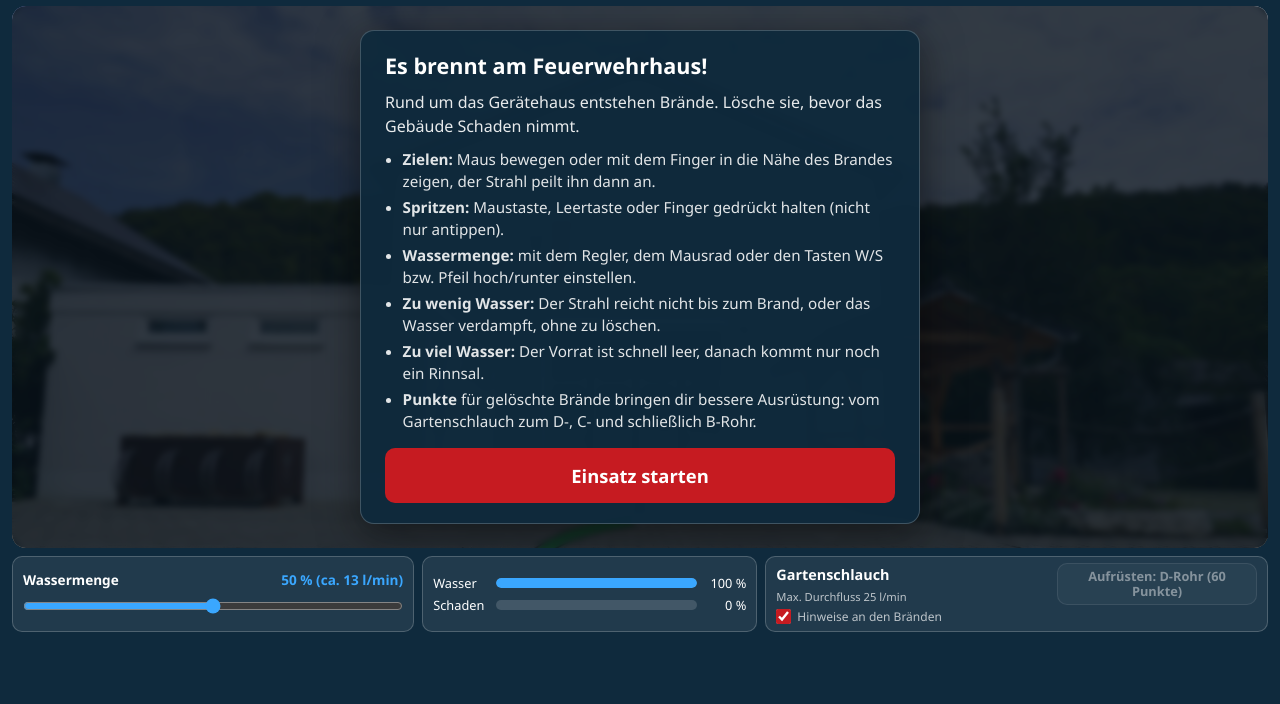
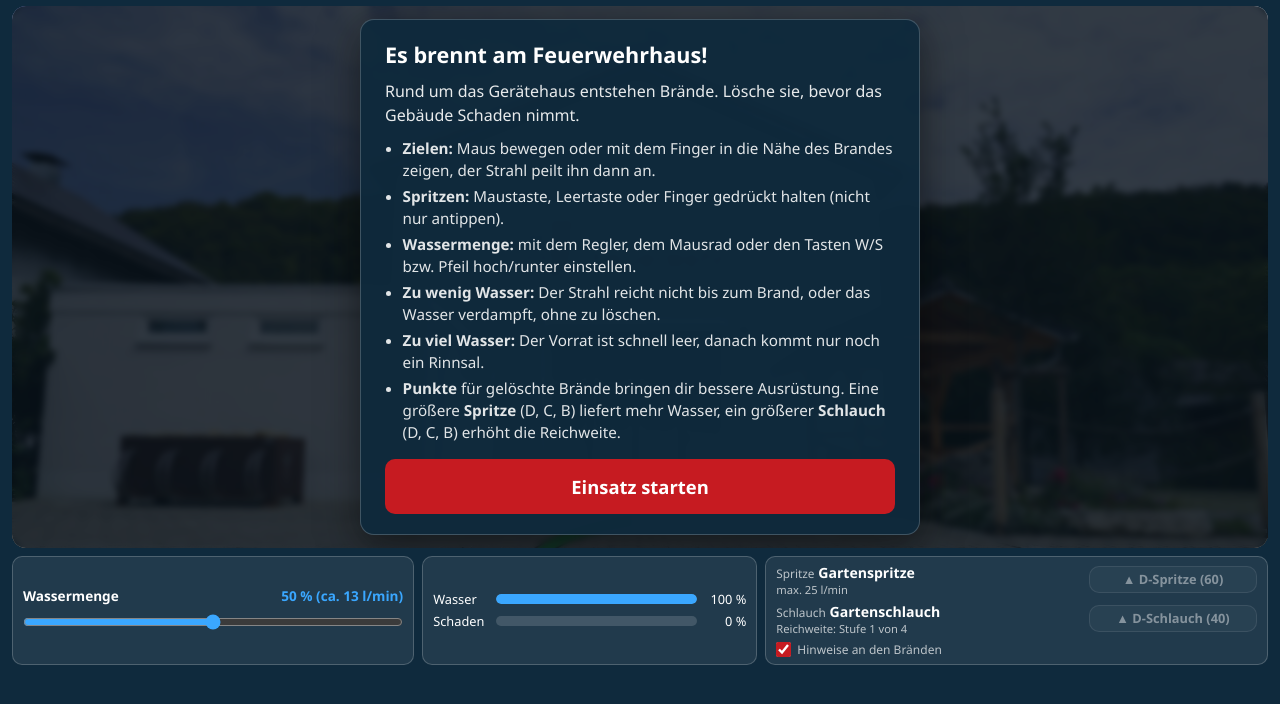
Before and after one commit to haStrauss/ffw, an ASP.NET Core app: page /loeschspiel in a window 1280 px wide. Shown: the part 42-746 px from the top of the page. Run offline with ASP.NET Core 8, Linux system fonts and the light colour scheme; the project's own start-up code is not run, and a stand-in starts its controllers and pages; some libraries are stand-ins or nearby versions.

Commit message:
Löschspiel: zwei getrennte Ausbau-Reihen (Spritze und Schlauch)
Statt einer gemeinsamen Ausrüstungsstufe gibt es jetzt zwei unabhängige Reihen:
- Spritze (Garten, D, C, B): mehr Wassermenge, größerer Tank, Tank wird beim Kauf gefüllt
- Schlauch (Garten, D, C, B): größere Reichweite, neue Brände entstehen entsprechend weiter weg

Je Reihe ein eigener Aufrüsten-Knopf mit eigenen Kosten, Anzeige und Kaufton.

Co-Authored-By: Claude Sonnet 5.5 <noreply@anthropic.com>
Claude-Session: https://claude.ai/code/session_01A32TQxXBh54oahMUfXNgPz

```diff
--- a/ffw/Pages/Loeschspiel.cshtml
+++ b/ffw/Pages/Loeschspiel.cshtml
@@ -51,7 +51,7 @@
                             <li><strong>Wassermenge:</strong> mit dem Regler, dem Mausrad oder den Tasten W/S bzw. Pfeil hoch/runter einstellen.</li>
                             <li><strong>Zu wenig Wasser:</strong> Der Strahl reicht nicht bis zum Brand, oder das Wasser verdampft, ohne zu löschen.</li>
                             <li><strong>Zu viel Wasser:</strong> Der Vorrat ist schnell leer, danach kommt nur noch ein Rinnsal.</li>
-                            <li><strong>Punkte</strong> für gelöschte Brände bringen dir bessere Ausrüstung: vom Gartenschlauch zum D-, C- und schließlich B-Rohr.</li>
+                            <li><strong>Punkte</strong> für gelöschte Brände bringen dir bessere Ausrüstung. Eine größere <strong>Spritze</strong> (D, C, B) liefert mehr Wasser, ein größerer <strong>Schlauch</strong> (D, C, B) erhöht die Reichweite.</li>
                         </ul>
                     </div>
                     <button type="button" id="overlay-start" class="knopf knopf-gross">Einsatz starten</button>
@@ -79,9 +79,16 @@
             </div>
 
             <div class="feld ausruestung">
-                <div class="geraet-name" id="geraet-name">Gartenschlauch</div>
-                <div class="geraet-daten" id="geraet-daten"></div>
-                <button type="button" id="btn-upgrade" class="knopf" disabled>Aufrüsten</button>
+                <div class="ausbau">
+                    <div class="ausbau-name"><span class="ausbau-art">Spritze</span> <strong id="spritze-name">Gartenspritze</strong></div>
+                    <div class="ausbau-daten" id="spritze-daten"></div>
+                    <button type="button" id="btn-upgrade-spritze" class="knopf" disabled>Aufrüsten</button>
+                </div>
+                <div class="ausbau">
+                    <div class="ausbau-name"><span class="ausbau-art">Schlauch</span> <strong id="schlauch-name">Gartenschlauch</strong></div>
+                    <div class="ausbau-daten" id="schlauch-daten"></div>
+                    <button type="button" id="btn-upgrade-schlauch" class="knopf" disabled>Aufrüsten</button>
+                </div>
                 <label class="hilfe"><input type="checkbox" id="hilfe-an" checked /> Hinweise an den Bränden</label>
             </div>
         </section>
--- a/ffw/wwwroot/css/loeschspiel.css
+++ b/ffw/wwwroot/css/loeschspiel.css
@@ -396,25 +396,33 @@ body {
     }
 }
 
-/* Ausrüstung: Name und Daten links, Aufrüsten-Knopf rechts */
+/* Ausrüstung: zwei Zeilen, Spritze (Wassermenge) und Schlauch (Reichweite). Links Name und Daten, rechts der Knopf für die nächste Stufe. */
 .ausruestung {
-    display: grid;
-    grid-template-columns: minmax(0, 1fr) minmax(0, 12.5rem);
-    grid-template-areas: "name knopf" "daten knopf" "hilfe hilfe";
-    align-items: center;
-    gap: 1px 10px;
+    gap: 5px;
 }
 
-.geraet-name {
+.ausbau {
+    display: grid;
+    grid-template-columns: minmax(0, 1fr) minmax(0, 10.5rem);
+    grid-template-areas: "name knopf" "daten knopf";
+    align-items: center;
+    gap: 0 10px;
+}
+
+.ausbau-name {
     grid-area: name;
     overflow: hidden;
-    font-weight: 700;
-    font-size: 0.9rem;
+    font-size: 0.88rem;
     white-space: nowrap;
     text-overflow: ellipsis;
 }
 
-.geraet-daten {
+.ausbau-art {
+    color: var(--muted);
+    font-size: 0.74rem;
+}
+
+.ausbau-daten {
     grid-area: daten;
     overflow: hidden;
     font-size: 0.7rem;
@@ -423,20 +431,18 @@ body {
     text-overflow: ellipsis;
 }
 
-.ausruestung .knopf {
+.ausbau .knopf {
     grid-area: knopf;
     width: 100%;
-    padding: 5px 10px;
+    padding: 5px 8px;
     font-size: 0.8rem;
     line-height: 1.2;
 }
 
 .hilfe {
-    grid-area: hilfe;
     display: flex;
     align-items: center;
     gap: 6px;
-    margin-top: 2px;
     font-size: 0.75rem;
     color: var(--muted);
     cursor: pointer;
@@ -587,15 +593,19 @@ body {
         padding: 5px 8px;
     }
 
-    .geraet-daten,
+    .ausbau-daten,
     .hilfe {
         display: none;
     }
 
     .ausruestung {
+        gap: 4px;
+    }
+
+    .ausbau {
         grid-template-areas: "name" "knopf";
         grid-template-columns: minmax(0, 1fr);
-        gap: 3px;
+        gap: 2px;
     }
 
     .balken {
--- a/ffw/wwwroot/js/loeschspiel.js
+++ b/ffw/wwwroot/js/loeschspiel.js
@@ -13,14 +13,42 @@
     var MAX_HP = 320;                  // Größter möglicher Brand ("Vollbrand").
     var MAX_FEUER = 10;                // So viele Brände können gleichzeitig brennen.
 
-    // Die Ausrüstung. "rate" ist die Wassermenge bei 100 % in Spieleinheiten pro Sekunde,
-    // "tank" der Wasservorrat, "zufluss" das, was pro Sekunde nachläuft.
-    var GERAETE = [
-        { kurz: 'Gartenschlauch', name: 'Gartenschlauch', literProMin: 25, rate: 10, reichweite: 520, tank: 60, zufluss: 3, dicke: 7, farbe: '#2f9e44', rohr: '#3d4650', kosten: 0 },
-        { kurz: 'D-Rohr', name: 'D-Schlauch mit D-Strahlrohr', literProMin: 140, rate: 28, reichweite: 760, tank: 150, zufluss: 8, dicke: 11, farbe: '#e8b400', rohr: '#c61b21', kosten: 60 },
-        { kurz: 'C-Rohr', name: 'C-Schlauch mit C-Strahlrohr', literProMin: 235, rate: 55, reichweite: 1050, tank: 300, zufluss: 16, dicke: 15, farbe: '#d1242f', rohr: '#9c1117', kosten: 220 },
-        { kurz: 'B-Rohr', name: 'B-Schlauch mit B-Strahlrohr', literProMin: 400, rate: 110, reichweite: 1450, tank: 600, zufluss: 32, dicke: 20, farbe: '#e6ebef', rohr: '#c61b21', kosten: 600 }
+    // Die Ausrüstung besteht aus zwei Teilen, die getrennt aufgerüstet werden:
+    //  - Die Spritze bestimmt die Wassermenge. "rate" ist die Menge bei 100 % in Spieleinheiten pro Sekunde,
+    //    "tank" der Wasservorrat, "zufluss" das, was pro Sekunde nachläuft.
+    //  - Der Schlauch bestimmt die Reichweite und damit, welche Stellen man erreicht (und wo es brennen kann).
+    var SPRITZEN = [
+        { kurz: 'Gartenspritze', literProMin: 25, rate: 10, tank: 60, zufluss: 3, rohr: '#3d4650', kosten: 0 },
+        { kurz: 'D-Spritze', literProMin: 140, rate: 28, tank: 150, zufluss: 8, rohr: '#c61b21', kosten: 60 },
+        { kurz: 'C-Spritze', literProMin: 235, rate: 55, tank: 300, zufluss: 16, rohr: '#9c1117', kosten: 220 },
+        { kurz: 'B-Spritze', literProMin: 400, rate: 110, tank: 600, zufluss: 32, rohr: '#c61b21', kosten: 600 }
     ];
+
+    var SCHLAEUCHE = [
+        { kurz: 'Gartenschlauch', reichweite: 520, dicke: 7, farbe: '#2f9e44', kosten: 0 },
+        { kurz: 'D-Schlauch', reichweite: 760, dicke: 11, farbe: '#e8b400', kosten: 40 },
+        { kurz: 'C-Schlauch', reichweite: 1050, dicke: 15, farbe: '#d1242f', kosten: 150 },
+        { kurz: 'B-Schlauch', reichweite: 1450, dicke: 20, farbe: '#e6ebef', kosten: 400 }
+    ];
+
+    var AUSBAU = { spritze: SPRITZEN, schlauch: SCHLAEUCHE };
+
+    // Die aktuelle Ausrüstung als ein Objekt: Wassermenge, Tank und Zufluss von der Spritze, Reichweite und Aussehen vom Schlauch.
+    var geraetCache = {};
+    function geraet(sp) {
+        var schluessel = sp.spritze + '/' + sp.schlauch;
+        var g = geraetCache[schluessel];
+        if (!g) {
+            var sa = SPRITZEN[sp.spritze], sl = SCHLAEUCHE[sp.schlauch];
+            g = geraetCache[schluessel] = {
+                kurz: sa.kurz + ' + ' + sl.kurz,
+                spritze: sa.kurz, schlauch: sl.kurz,
+                literProMin: sa.literProMin, rate: sa.rate, tank: sa.tank, zufluss: sa.zufluss, rohr: sa.rohr,
+                reichweite: sl.reichweite, dicke: sl.dicke, farbe: sl.farbe
+            };
+        }
+        return g;
+    }
 
     // Hier kann es brennen. Welche Stellen vorkommen, hängt von der Reichweite der Ausrüstung ab.
     var BRANDSTELLEN = [
@@ -113,8 +141,9 @@
             punkte: 0,
             gesamt: 0,
             geloescht: 0,
-            stufe: 0,
-            tank: GERAETE[0].tank,
+            spritze: 0,
+            schlauch: 0,
+            tank: SPRITZEN[0].tank,
             schaden: 0,
             feuer: [],
             naechsterBrand: 1.5,
@@ -126,7 +155,7 @@
     }
 
     function stellenInReichweite(sp, mitte, maxAbstand, minAbstand) {
-        var g = GERAETE[sp.stufe];
+        var g = geraet(sp);
         return BRANDSTELLEN.filter(function (s) {
             if (abstand(DUESE.x, DUESE.y, s.x, s.y) > g.reichweite * 0.97) return false;
             if (mitte && abstand(mitte.x, mitte.y, s.x, s.y) > maxAbstand) return false;
@@ -142,12 +171,11 @@
     }
 
     function neuerBrand(sp) {
-        var g = GERAETE[sp.stufe];
-        var vorher = sp.stufe > 0 ? GERAETE[sp.stufe - 1].reichweite : 0;
+        var vorher = sp.schlauch > 0 ? SCHLAEUCHE[sp.schlauch - 1].reichweite : 0;
         var frei = stellenInReichweite(sp);
         if (!frei.length) return;
 
-        // Stellen, die erst mit der neuen Ausrüstung erreichbar sind, kommen öfter vor, damit sich das Upgrade lohnt.
+        // Stellen, die erst mit dem größeren Schlauch erreichbar sind, kommen öfter vor, damit sich das Upgrade lohnt.
         var gewichtet = [];
         frei.forEach(function (s) {
             var gewicht = abstand(DUESE.x, DUESE.y, s.x, s.y) > vorher * 0.97 ? 3 : 1;
@@ -176,7 +204,7 @@
         if (sp.vorbei) return;
         sp.ereignisse = [];
         sp.zeit += dt;
-        var g = GERAETE[sp.stufe];
+        var g = geraet(sp);
 
         // Neue Brände
         sp.naechsterBrand -= dt;
@@ -265,29 +293,32 @@
         }
     }
 
-    function naechstesGeraet(sp) {
-        return GERAETE[sp.stufe + 1] || null;
+    // "art" ist 'spritze' oder 'schlauch'. Ohne Angabe gilt: Ist irgendein Upgrade bezahlbar?
+    function naechstes(sp, art) {
+        return AUSBAU[art][sp[art] + 1] || null;
     }
 
-    function upgradeMoeglich(sp) {
-        var n = naechstesGeraet(sp);
+    function upgradeMoeglich(sp, art) {
+        if (!art) return upgradeMoeglich(sp, 'spritze') || upgradeMoeglich(sp, 'schlauch');
+        var n = naechstes(sp, art);
         return !!n && sp.punkte >= n.kosten;
     }
 
-    function upgraden(sp) {
-        if (!upgradeMoeglich(sp)) return false;
-        var n = naechstesGeraet(sp);
+    function upgraden(sp, art) {
+        if (!upgradeMoeglich(sp, art)) return false;
+        var n = naechstes(sp, art);
         sp.punkte -= n.kosten;
-        sp.stufe++;
-        sp.tank = n.tank;
+        sp[art]++;
+        // Eine größere Spritze kommt mit vollem Tank. Ein größerer Schlauch ändert am Wasservorrat nichts.
+        if (art === 'spritze') sp.tank = n.tank;
         return true;
     }
 
     var Modell = {
-        WELT: WELT, DUESE: DUESE, MAX_HP: MAX_HP, MAX_FEUER: MAX_FEUER, GERAETE: GERAETE, BRANDSTELLEN: BRANDSTELLEN,
+        WELT: WELT, DUESE: DUESE, MAX_HP: MAX_HP, MAX_FEUER: MAX_FEUER, SPRITZEN: SPRITZEN, SCHLAEUCHE: SCHLAEUCHE, BRANDSTELLEN: BRANDSTELLEN,
         abstand: abstand, zielhilfe: zielhilfe, reichweite: reichweite, mindestrate: mindestrate, wirkrate: wirkrate, wachstum: wachstum, radius: radius,
         groesse: groesse, loeschwirkung: loeschwirkung, intervall: intervall,
-        neuesSpiel: neuesSpiel, schritt: schritt, naechstesGeraet: naechstesGeraet, upgradeMoeglich: upgradeMoeglich, upgraden: upgraden
+        neuesSpiel: neuesSpiel, schritt: schritt, geraet: geraet, naechstes: naechstes, upgradeMoeglich: upgradeMoeglich, upgraden: upgraden
     };
 
     // Außerhalb des Browsers (Node) wird nur das Modell bereitgestellt.
@@ -309,8 +340,12 @@
     var punkteEl = $('punkte'), zeitEl = $('zeit'), rekordEl = $('rekord');
     var tankEl = $('tank-fuellung'), tankTextEl = $('tank-text');
     var schadenEl = $('schaden-fuellung'), schadenTextEl = $('schaden-text');
-    var geraetEl = $('geraet-name'), geraetDatenEl = $('geraet-daten');
-    var upgradeEl = $('btn-upgrade'), pauseEl = $('btn-pause'), hilfeEl = $('hilfe-an');
+    // Zwei getrennte Ausbau-Reihen: Die Spritze bringt mehr Wasser, der Schlauch mehr Reichweite.
+    var ausbauEl = {
+        spritze: { name: $('spritze-name'), daten: $('spritze-daten'), knopf: $('btn-upgrade-spritze') },
+        schlauch: { name: $('schlauch-name'), daten: $('schlauch-daten'), knopf: $('btn-upgrade-schlauch') }
+    };
+    var pauseEl = $('btn-pause'), hilfeEl = $('hilfe-an');
     var hinweisEl = $('hinweis');
     var overlayEl = $('overlay'), overlayTitelEl = $('overlay-titel'), overlayTextEl = $('overlay-text'), overlayStartEl = $('overlay-start');
 
@@ -512,14 +547,15 @@
             // Wird in jedem Spielschritt aufgerufen und führt die Dauergeräusche nach.
             update: function (sp, dt) {
                 if (!bereit()) return;
-                var t = ac.currentTime, s = sp.strahl, stufe = sp.stufe;
+                var t = ac.currentTime, s = sp.strahl, g = Modell.geraet(sp);
 
-                // Wasserstrahl: lauter und tiefer bei mehr Wasser und größerem Rohr. Bei leerem Vorrat stottert er.
+                // Wasserstrahl: lauter bei mehr Wasser und größerer Spritze, tiefer bei dickerem Schlauch.
+                // Bei leerem Vorrat stottert er.
                 var strahlLaut = 0, strahlFreq = 1800, strahlZeit = 0.04, zischLaut = 0;
                 if (s && s.aktiv) {
                     var f = Math.sqrt(s.fluss);
-                    strahlLaut = (0.07 + 0.2 * f) * (0.85 + 0.15 * stufe);
-                    strahlFreq = (2600 - 330 * stufe) * (0.5 + 0.5 * f);
+                    strahlLaut = (0.07 + 0.2 * f) * (0.85 + 0.15 * sp.spritze);
+                    strahlFreq = (2600 - 330 * sp.schlauch) * (0.5 + 0.5 * f);
                     if (s.leer) { strahlLaut *= Math.random() < 0.5 ? 0.45 : 0.05; strahlZeit = 0.015; }
                     if (s.treffer) zischLaut = (s.verdampft ? 0.12 : 0.07) * (0.5 + 0.5 * Math.min(1, s.treffer.hp / 120));
                 }
@@ -541,7 +577,7 @@
                 }
 
                 // Wasser fast leer: leises Piepen, solange gespritzt wird.
-                if (s && s.aktiv && sp.tank < 0.15 * GERAETE[stufe].tank) {
+                if (s && s.aktiv && sp.tank < 0.15 * g.tank) {
                     pieps.tank -= dt;
                     if (pieps.tank <= 0) { ton(740, t, 0.07, 'square', 0.035); pieps.tank = 0.45; }
                 } else {
@@ -580,9 +616,10 @@
                 ton(1568, t + 0.13, 0.5, 'sine', 0.08);
             },
 
-            upgradeGekauft: function (stufe) {
+            // "art" ist 'spritze' oder 'schlauch'. Der Schlauch klingt etwas tiefer, damit man beide unterscheiden kann.
+            upgradeGekauft: function (stufe, art) {
                 if (!bereit()) return;
-                var t = ac.currentTime, grund = 523 * Math.pow(1.12, Math.max(0, stufe - 1));
+                var t = ac.currentTime, grund = 523 * Math.pow(1.12, Math.max(0, stufe - 1)) * (art === 'schlauch' ? 0.8 : 1);
                 stoss(t, 0.55, 'bandpass', 300, 1800, 0.2, 1.2);
                 folge([grund, grund * 1.26, grund * 1.5, grund * 2], t + 0.1, 0.09, 'triangle', 0.12, 0.35);
             },
@@ -718,7 +755,7 @@
     }
 
     function reglerAnzeigen() {
-        var g = GERAETE[sp.stufe];
+        var g = Modell.geraet(sp);
         var prozent = Math.round(eingabe.fluss * 100);
         reglerWertEl.textContent = prozent + ' % (ca. ' + literText(eingabe.fluss * g.literProMin) + ' l/min)';
         reglerEl.setAttribute('aria-valuetext', prozent + ' Prozent');
@@ -772,17 +809,22 @@
         if (phase === 'laeuft' || phase === 'pause') pauseUmschalten();
     });
 
-    upgradeEl.addEventListener('click', function () {
+    function aufruesten(art) {
         if (phase !== 'laeuft' && phase !== 'pause') return;
-        if (Modell.upgraden(sp)) {
-            var g = GERAETE[sp.stufe];
-            meldung('Neue Ausrüstung: ' + g.name + ' – Tank wieder voll!', 3.5);
+        if (Modell.upgraden(sp, art)) {
+            var g = Modell.geraet(sp);
+            meldung(art === 'spritze'
+                ? 'Neue Spritze: ' + g.spritze + ' – mehr Wasser, Tank wieder voll!'
+                : 'Neuer Schlauch: ' + g.schlauch + ' – mehr Reichweite!', 3.5);
             reglerAnzeigen();
-            Ton.upgradeGekauft(sp.stufe);
+            Ton.upgradeGekauft(sp[art], art);
             upgradeWarBereit = Modell.upgradeMoeglich(sp);
         }
-        upgradeEl.blur();
-    });
+        ausbauEl[art].knopf.blur();
+    }
+
+    ausbauEl.spritze.knopf.addEventListener('click', function () { aufruesten('spritze'); });
+    ausbauEl.schlauch.knopf.addEventListener('click', function () { aufruesten('schlauch'); });
 
     hilfeEl.checked = zeigeHilfe;
     hilfeEl.addEventListener('change', function () {
@@ -863,7 +905,7 @@
 
     // ---------- Teilchen ----------
     function neuerTropfen(s) {
-        var g = GERAETE[sp.stufe];
+        var g = Modell.geraet(sp);
         var dist = abstand(DUESE.x, DUESE.y, s.landeX, s.landeY);
         var winkel = Math.atan2(s.landeY - DUESE.y, s.landeX - DUESE.x);
         var versatz = (Math.random() - 0.5) * (4 + 16 * s.fluss);
@@ -1037,7 +1079,7 @@
     }
 
     function beschriftungZeichnen(f) {
-        var g = GERAETE[sp.stufe];
+        var g = Modell.geraet(sp);
         var m = Modell.mindestrate(f.hp);
         var text, farbe;
         if (m >= g.rate * 0.98) {
@@ -1069,7 +1111,7 @@
     }
 
     function schlauchZeichnen(winkel) {
-        var g = GERAETE[sp.stufe];
+        var g = Modell.geraet(sp);
         var sx = DUESE.x - 300, sy = WELT.h + 50;
         ctx.lineCap = 'round';
         ctx.lineJoin = 'round';
@@ -1098,7 +1140,7 @@
     }
 
     function reichweiteZeichnen() {
-        var g = GERAETE[sp.stufe];
+        var g = Modell.geraet(sp);
         var weite = Modell.reichweite(g, eingabe.fluss);
         ctx.save();
         ctx.setLineDash([16, 14]);
@@ -1119,7 +1161,7 @@
 
     function zielkreuzZeichnen() {
         if (!zeigerDa && !zeigerDruck) return;
-        var g = GERAETE[sp.stufe];
+        var g = Modell.geraet(sp);
         var weite = Modell.reichweite(g, eingabe.fluss);
         var z = zielpunkt();
         var d = abstand(DUESE.x, DUESE.y, z.x, z.y);
@@ -1143,7 +1185,7 @@
     function teilchenZeichnen() {
         var s = sp.strahl;
         if (s && s.aktiv) {
-            var g = GERAETE[sp.stufe];
+            var g = Modell.geraet(sp);
             var dist = abstand(DUESE.x, DUESE.y, s.landeX, s.landeY);
             ctx.save();
             ctx.lineCap = 'round';
@@ -1234,6 +1276,15 @@
         }
     }
 
+    // Titel (Tooltip) und Beschreibung für Screenreader, die den sichtbaren Text des Knopfs ersetzt.
+    function setzeBeschreibung(el, schluessel, wert) {
+        if (hudCache[schluessel] !== wert) {
+            hudCache[schluessel] = wert;
+            el.title = wert;
+            el.setAttribute('aria-label', wert);
+        }
+    }
+
     function setzeBreite(el, schluessel, prozent) {
         var w = Math.round(prozent * 10) / 10 + '%';
         if (hudCache[schluessel] !== w) {
@@ -1250,7 +1301,7 @@
     }
 
     function anzeigenAktualisieren() {
-        var g = GERAETE[sp.stufe];
+        var g = Modell.geraet(sp);
         setzeText(punkteEl, 'punkte', String(sp.punkte));
         setzeText(zeitEl, 'zeit', zeitText(sp.zeit));
         setzeText(rekordEl, 'rekord', String(Math.max(rekord, sp.gesamt)));
@@ -1264,19 +1315,27 @@
         setzeText(schadenTextEl, 'schadent', Math.round(sp.schaden) + ' %');
         schadenEl.classList.toggle('kritisch', sp.schaden > 66);
 
-        setzeText(geraetEl, 'geraet', g.name);
-        setzeText(geraetDatenEl, 'geraetd', 'Max. Durchfluss ' + literText(g.literProMin) + ' l/min');
-
-        var n = Modell.naechstesGeraet(sp);
-        if (n) {
-            setzeText(upgradeEl, 'upgrade', 'Aufrüsten: ' + n.kurz + ' (' + n.kosten + ' Punkte)');
-            upgradeEl.disabled = !Modell.upgradeMoeglich(sp);
-            upgradeEl.classList.toggle('bereit', !upgradeEl.disabled);
-        } else {
-            setzeText(upgradeEl, 'upgrade', 'Höchste Ausbaustufe erreicht');
-            upgradeEl.disabled = true;
-            upgradeEl.classList.remove('bereit');
-        }
+        // Ausrüstung: je Reihe der aktuelle Stand und ein Knopf für die nächste Stufe
+        ['spritze', 'schlauch'].forEach(function (art) {
+            var e = ausbauEl[art];
+            var reihe = art === 'spritze' ? Modell.SPRITZEN : Modell.SCHLAEUCHE;
+            var aktuell = reihe[sp[art]], n = Modell.naechstes(sp, art);
+            setzeText(e.name, art + '-name', aktuell.kurz);
+            setzeText(e.daten, art + '-daten', art === 'spritze'
+                ? 'max. ' + literText(aktuell.literProMin) + ' l/min'
+                : 'Reichweite: Stufe ' + (sp.schlauch + 1) + ' von ' + reihe.length);
+            if (n) {
+                setzeText(e.knopf, art + '-knopf', '▲ ' + n.kurz + ' (' + n.kosten + ')');
+                setzeBeschreibung(e.knopf, art + '-beschr', 'Aufrüsten auf ' + n.kurz + ' für ' + n.kosten + ' Punkte');
+                e.knopf.disabled = !Modell.upgradeMoeglich(sp, art);
+                e.knopf.classList.toggle('bereit', !e.knopf.disabled);
+            } else {
+                setzeText(e.knopf, art + '-knopf', 'Höchste Stufe');
+                setzeBeschreibung(e.knopf, art + '-beschr', 'Höchste Ausbaustufe erreicht');
+                e.knopf.disabled = true;
+                e.knopf.classList.remove('bereit');
+            }
+        });
 
         var h = hinweisBestimmen();
         if (hudCache.hinweis !== h) {
```
